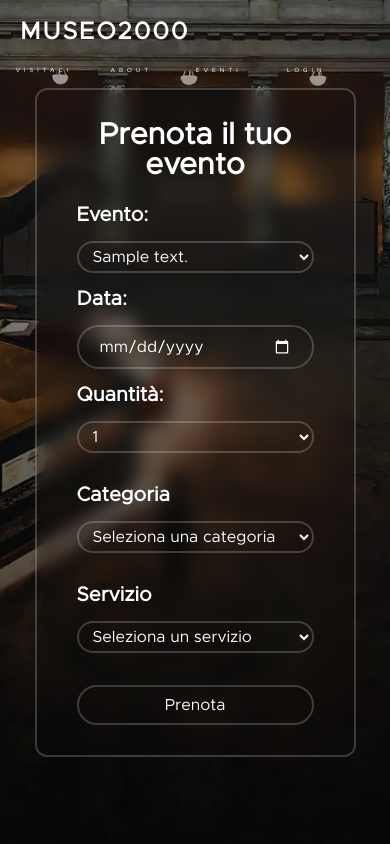
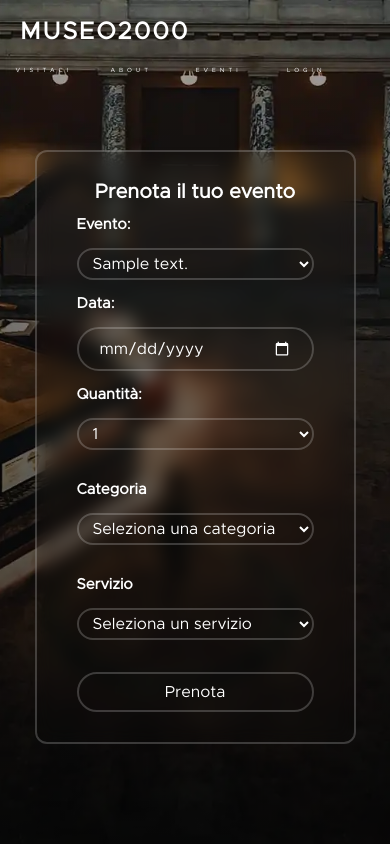
Before and after one commit to Dante4566789/Museo2000-3.0, a PHP site: page /pages/booking/events.php in a window 390 px wide. Run offline with PHP 8.4, Linux system fonts and the light colour scheme; tables that the repository leaves empty or names only in its code hold one stand-in row (values such as "Sample post"); some libraries are stand-ins or nearby versions.

Commit message:
definite - 1

```diff
--- a/Museo2000/global.css
+++ b/Museo2000/global.css
@@ -1578,6 +1578,10 @@ header.sticky ul li a {
 }
 
 @media (max-width: 575px) {
+
+  .font25 {
+    font-size: 14px;
+  }
 
   .banner_home {
     display: flex;
@@ -1818,12 +1822,13 @@ header.sticky ul li a {
   flex-direction : column;
   justify-content: center;
   align-items: center;
+  padding-top:50px;
 
 }
 .ev h1{
   text-align: center;
-  font-size : 30px;
-  padding-bottom : 25px;
+  font-size : 20px;
+  padding-bottom : 15px;
 }
 .ev .wrapper_ev{
   width: 321px;
@@ -1841,7 +1846,7 @@ header.sticky ul li a {
   gap : 0px;
 }
 .ev label{
-  font-size : 20px;
+  font-size : 15px;
   font-weight: bold;
 }
 
--- a/Museo2000/php/email_sender/template/template_1.php
+++ b/Museo2000/php/email_sender/template/template_1.php
@@ -314,12 +314,12 @@
                                         <!-- horizontal spacing/background color -->
                                         <td class="" width="100%" align="center" border="0" style="width: 100%; padding: 0px; padding-top: 30px; padding-right: 30px; padding-left: 30px; mso-line-height-rule: exactly; border-top: 2px solid #CCCCCC;">
                                             <table class="m-width--100p m-float--center" width="100%" align="center" role="presentation" border="0" cellpadding="0" cellspacing="0" style="width: 100%; margin: 0px auto;">
-                                                <!-- logo -->
+                                                <!-- logo
                                                 <tr>
                                                     <td class="m-pad-t--20" width="100%" align="center" border="0" style="width: 100%; padding: 0px; mso-line-height-rule: exactly;"><a href="#" target="_blank" style="" name="Footer_LogoName_image" alias="Footer_LogoName_image"><img class="m-width--100p" src="https://palladoriccardo.altervista.org/Museo2000/public/assets/template_02.png" border="0" style="display:block; margin:0px auto; max-width:150px !important;" width="150" height="" alt="AltTextHere"></a>
                                                     </td>
                                                 </tr>
-                                                <!-- text -->
+                                                text -->
                                                 <tr>
                                                     <td class="" width="100%" align="center" border="0" style="width: 100%; padding: 20px 0px; padding-top: 20px; mso-line-height-rule: exactly;">
                                                         <p class="m-textAlign--center" style="padding: 0px; margin: 0; font-family: Arial, sans-serif; font-size: 14px; font-weight: normal; font-weight: 400; color: #041727; mso-line-height-alt: 20px; line-height: 1.4; letter-spacing: normal; text-align: center;">Museo 2000, Copyright</p>
```
